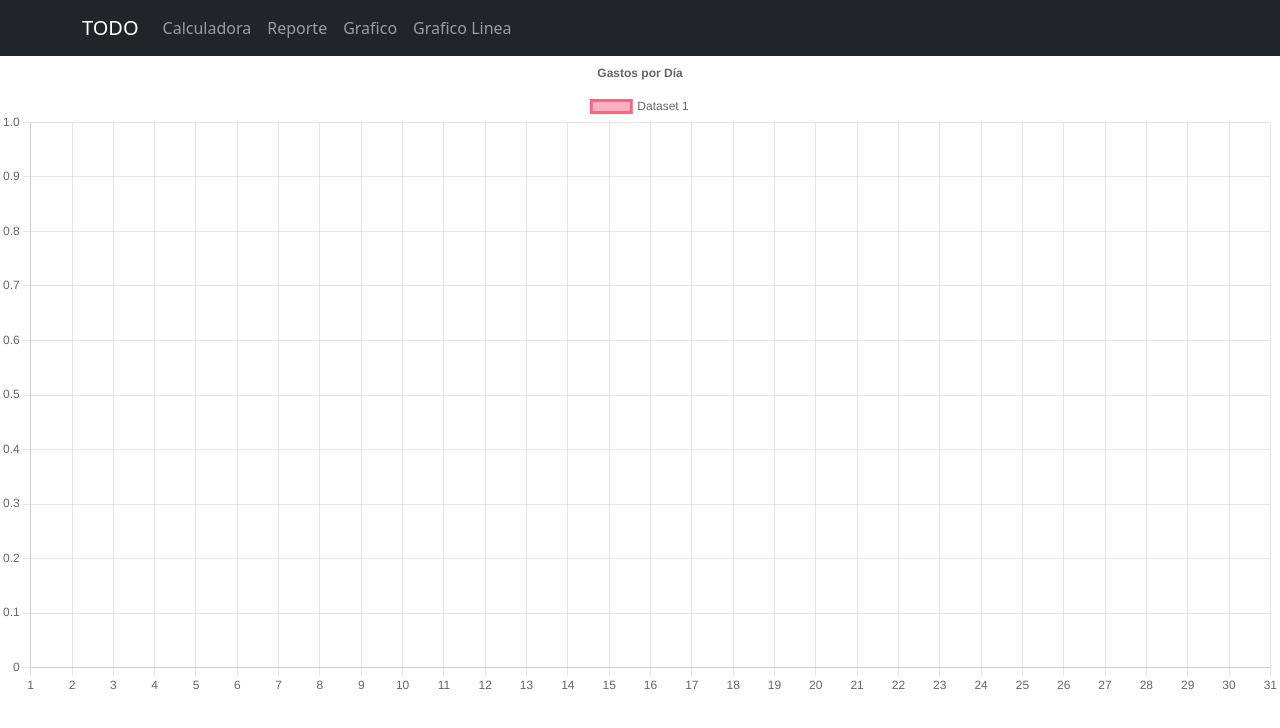
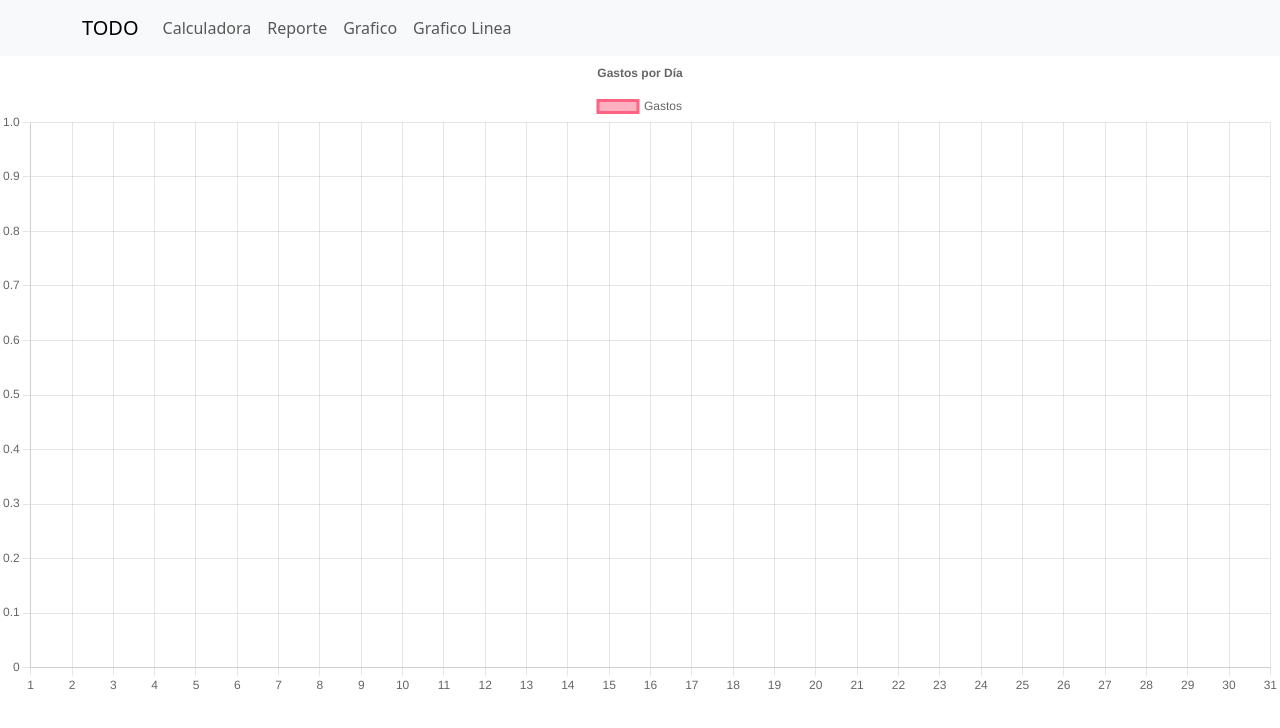
Before and after one commit to lautaro3870/calculadora-gastos, a React (Create React App) app: page /graficoLinea in a window 1280 px wide. Shown: the top 728 px of the page. Built offline with nearby package versions, Linux system fonts and the light colour scheme; no server answers.

Commit message:
Arreglo en el grafico de linea

```diff
--- a/src/components/Barra.tsx
+++ b/src/components/Barra.tsx
@@ -3,7 +3,7 @@
 export default function Barra() {
   return (
     <>
-      <Navbar bg="dark" variant="dark">
+      {/* <Navbar expand="lg" bg="dark" variant="dark">
         <Container>
           <Navbar.Brand href={process.env.REACT_APP_URL}>TODO</Navbar.Brand>
           <Nav className="me-auto">
@@ -13,6 +13,23 @@
             <Nav.Link href="/graficoLinea">Grafico Linea</Nav.Link>
           </Nav>
         </Container>
+      </Navbar> */}
+
+      <Navbar expand="lg" bg="dark" className="bg-body-tertiary">
+        <Container>
+          <Navbar.Brand href={process.env.REACT_APP_URL}>
+            TODO
+          </Navbar.Brand>
+          <Navbar.Toggle aria-controls="basic-navbar-nav" />
+          <Navbar.Collapse id="basic-navbar-nav">
+            <Nav className="me-auto">
+              <Nav.Link href="/calculadora">Calculadora</Nav.Link>
+              <Nav.Link href="/reporte">Reporte</Nav.Link>
+              <Nav.Link href="/grafico">Grafico</Nav.Link>
+              <Nav.Link href="/graficoLinea">Grafico Linea</Nav.Link>
+            </Nav>
+          </Navbar.Collapse>
+        </Container>
       </Navbar>
     </>
   );
--- a/src/components/Calculadora.tsx
+++ b/src/components/Calculadora.tsx
@@ -115,6 +115,7 @@
       <br />
       <TextField
         type="number"
+        style={{width:"120px"}}
         size="small"
         id="gasto"
         label="Gasto"
--- a/src/components/GraficoLinea.tsx
+++ b/src/components/GraficoLinea.tsx
@@ -23,11 +23,10 @@
 );
 export default function GraficoLinea() {
   const [listado, setListado] = useState(getLocalItems());
+  const [datos, setDatos] = useState<number[] | null>(null);
 
-  let nuevoListado: number[] = [];
-
-  useEffect(() => {
-    //console.log(listado)
+  const calcular = () => {
+    let nuevoListado: number[] = [];
     const nuevo = listado.reduce((acc: any, obj: any) => {
       var key = obj.fecha;
       if (!acc[key]) {
@@ -49,8 +48,14 @@
         suma = suma + objeto.gasto;
       }
       nuevoListado.push(suma);
+      setDatos(nuevoListado);
       console.log(suma);
     }
+  };
+
+  useEffect(() => {
+    //console.log(listado)
+    calcular();
   }, []);
 
   const options = {
@@ -75,12 +80,16 @@
     labels,
     datasets: [
       {
-        label: "Dataset 1",
-        data: nuevoListado,
+        label: "Gastos",
+        data: datos,
         borderColor: "rgb(255, 99, 132)",
         backgroundColor: "rgba(255, 99, 132, 0.5)",
       },
     ],
   };
-  return <Line options={options} data={data} />;
+  return (
+    <div>
+      <Line options={options} data={data} />
+    </div>
+  );
 }
```
